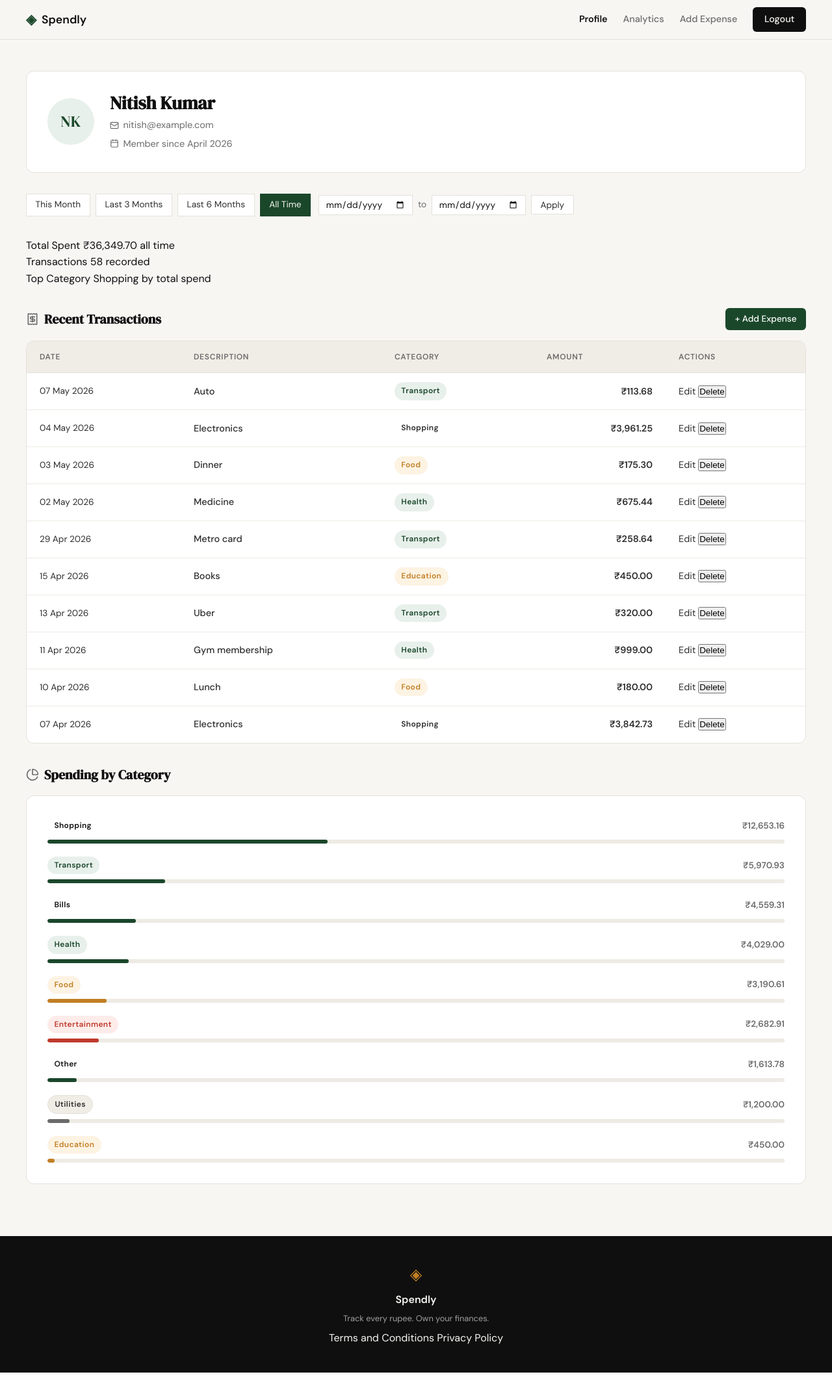
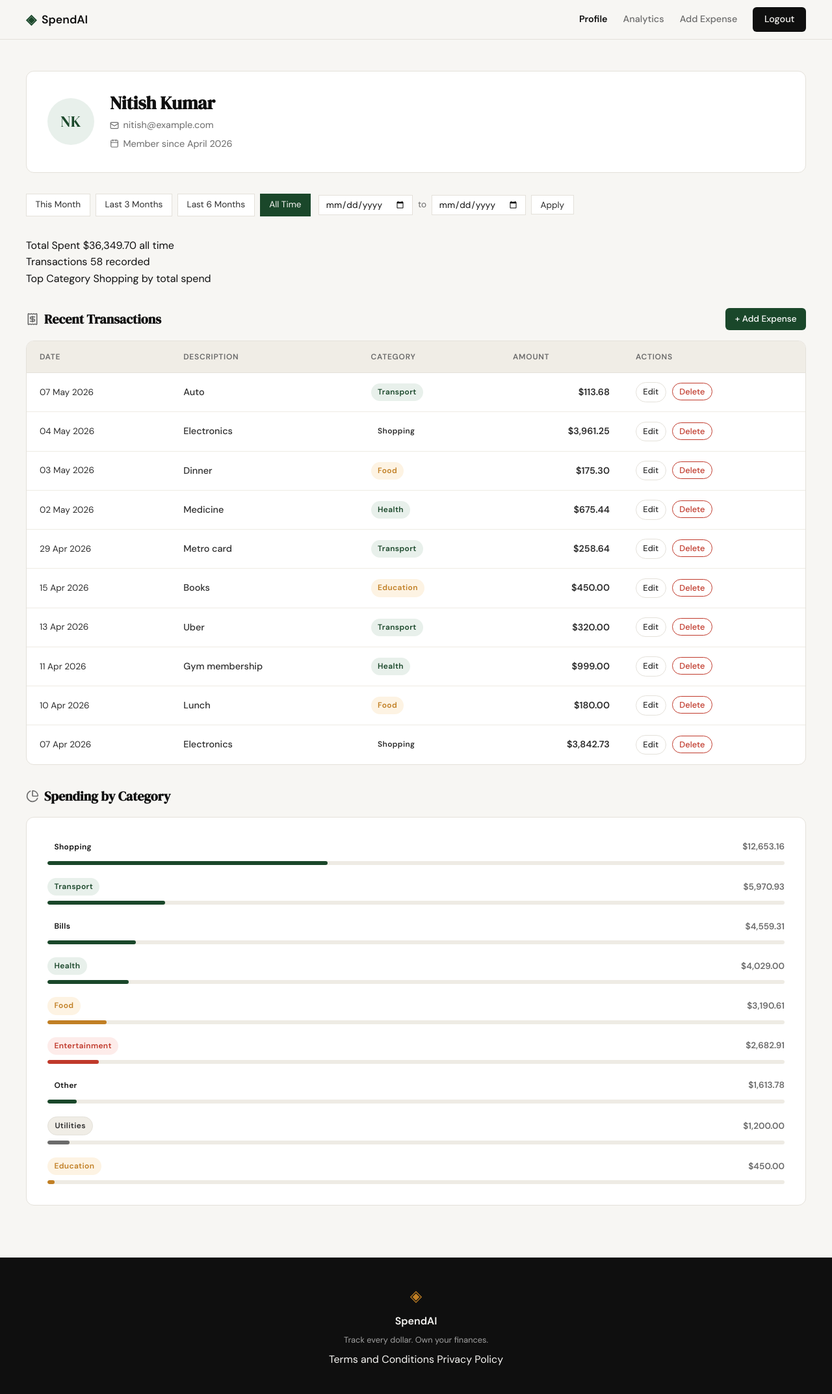
Before and after one commit to alalekozai/SpendAI, a Flask app: page /profile in a window 1280 px wide. Shown: the whole page at 65% size. Before the commit the page ends 2112 px from the top, so only its background shows below. Run offline with Flask 3, Linux system fonts and the light colour scheme; a user stored in the database is signed in; data comes from the database, SQL or seed files in the repository.

Commit message:
chore: rename app to SpendAI and switch currency to dollar

```diff
--- a/database/queries.py
+++ b/database/queries.py
@@ -34,14 +34,14 @@ def get_summary_stats(user_id, date_from=None, date_to=None):
     rows = conn.execute(sql, params).fetchall()
     conn.close()
     if not rows:
-        return {"total_spent": "₹0.00", "tx_count": 0, "top_category": "—"}
+        return {"total_spent": "$0.00", "tx_count": 0, "top_category": "—"}
     total = sum(r["amount"] for r in rows)
     cat_totals = {}
     for r in rows:
         cat_totals[r["category"]] = cat_totals.get(r["category"], 0) + r["amount"]
     top_cat = max(cat_totals, key=cat_totals.get)
     return {
-        "total_spent": f"₹{total:,.2f}",
+        "total_spent": f"${total:,.2f}",
         "tx_count": len(rows),
         "top_category": top_cat,
     }
@@ -65,7 +65,7 @@ def get_recent_transactions(user_id, limit=10, date_from=None, date_to=None):
             "date": d.strftime("%d %b %Y"),
             "description": r["title"],
             "category": r["category"],
-            "amount": f"₹{r['amount']:,.2f}",
+            "amount": f"${r['amount']:,.2f}",
         })
     return result
 
@@ -85,7 +85,7 @@ def get_category_breakdown(user_id, date_from=None, date_to=None):
     result = [
         {
             "name": r["category"],
-            "total": f"₹{r['total']:,.2f}",
+            "total": f"${r['total']:,.2f}",
             "pct": int(r["total"] / grand_total * 100),
         }
         for r in rows
--- a/static/css/profile.css
+++ b/static/css/profile.css
@@ -193,6 +193,47 @@
     display: inline;
 }
 
+.tx-edit-link {
+    display: inline-block;
+    padding: 0.25rem 0.65rem;
+    border-radius: 999px;
+    border: 1px solid var(--border);
+    background: transparent;
+    color: var(--ink-soft);
+    font-size: 0.8rem;
+    font-family: var(--font-body);
+    font-weight: 500;
+    text-decoration: none;
+    cursor: pointer;
+    transition: background 0.15s, color 0.15s, border-color 0.15s;
+    margin-right: 0.35rem;
+}
+
+.tx-edit-link:hover {
+    background: var(--paper-warm);
+    border-color: var(--ink-muted);
+    color: var(--ink);
+}
+
+.tx-delete-btn {
+    display: inline-block;
+    padding: 0.25rem 0.65rem;
+    border-radius: 999px;
+    border: 1px solid var(--danger);
+    background: transparent;
+    color: var(--danger);
+    font-size: 0.8rem;
+    font-family: var(--font-body);
+    font-weight: 500;
+    cursor: pointer;
+    transition: background 0.15s, color 0.15s;
+}
+
+.tx-delete-btn:hover {
+    background: var(--danger);
+    color: var(--paper);
+}
+
 /* ------------------------------------------------------------------ */
 /* Category badges                                                      */
 /* ------------------------------------------------------------------ */
--- a/templates/add_expense.html
+++ b/templates/add_expense.html
@@ -1,5 +1,5 @@
 {% extends "base.html" %}
-{% block title %}Add Expense — Spendly{% endblock %}
+{% block title %}Add Expense — SpendAI{% endblock %}
 
 {% block content %}
 <section class="auth-section">
@@ -12,7 +12,7 @@
         <div class="auth-card">
             <form method="POST" action="{{ url_for('add_expense') }}">
                 <div class="form-group">
-                    <label for="amount">Amount (₹)</label>
+                    <label for="amount">Amount ($)</label>
                     <input
                         type="number"
                         id="amount"
--- a/templates/analytics.html
+++ b/templates/analytics.html
@@ -1,6 +1,6 @@
 {% extends "base.html" %}
 
-{% block title %}Analytics — Spendly{% endblock %}
+{% block title %}Analytics — SpendAI{% endblock %}
 
 {% block head %}
 <link rel="stylesheet" href="{{ url_for('static', filename='css/analytics.css') }}">
--- a/templates/base.html
+++ b/templates/base.html
@@ -3,7 +3,7 @@
 <head>
     <meta charset="UTF-8">
     <meta name="viewport" content="width=device-width, initial-scale=1.0">
-    <title>{% block title %}Spendly{% endblock %}</title>
+    <title>{% block title %}SpendAI{% endblock %}</title>
     <link rel="preconnect" href="https://fonts.googleapis.com">
     <link rel="preconnect" href="https://fonts.gstatic.com" crossorigin>
     <link href="https://fonts.googleapis.com/css2?family=DM+Serif+Display:ital@0;1&family=DM+Sans:wght@300;400;500;600&display=swap" rel="stylesheet">
@@ -16,7 +16,7 @@
         <div class="nav-inner">
             <a href="{{ url_for('landing') }}" class="nav-brand">
                 <span class="brand-icon">◈</span>
-                <span class="brand-name">Spendly</span>
+                <span class="brand-name">SpendAI</span>
             </a>
             <div class="nav-links">
                 {% if session.get('user_id') %}
@@ -46,8 +46,8 @@
     <footer class="footer">
         <div class="footer-inner">
             <span class="brand-icon">◈</span>
-            <span class="footer-name">Spendly</span>
-            <p class="footer-copy">Track every rupee. Own your finances.</p>
+            <span class="footer-name">SpendAI</span>
+            <p class="footer-copy">Track every dollar. Own your finances.</p>
             <div class="footer-links">
                 <a href="/terms">Terms and Conditions</a>
                 <a href="/privacy">Privacy Policy</a>
--- a/templates/edit_expense.html
+++ b/templates/edit_expense.html
@@ -1,5 +1,5 @@
 {% extends "base.html" %}
-{% block title %}Edit Expense — Spendly{% endblock %}
+{% block title %}Edit Expense — SpendAI{% endblock %}
 
 {% block content %}
 <section class="auth-section">
@@ -26,7 +26,7 @@
                 </div>
 
                 <div class="form-group">
-                    <label for="amount">Amount (₹)</label>
+                    <label for="amount">Amount ($)</label>
                     <input
                         type="number"
                         id="amount"
--- a/templates/login.html
+++ b/templates/login.html
@@ -1,6 +1,6 @@
 {% extends "base.html" %}
 
-{% block title %}Sign in — Spendly{% endblock %}
+{% block title %}Sign in — SpendAI{% endblock %}
 
 {% block content %}
 
@@ -9,7 +9,7 @@
 
         <div class="auth-header">
             <h1 class="auth-title">Welcome back</h1>
-            <p class="auth-subtitle">Sign in to your Spendly account</p>
+            <p class="auth-subtitle">Sign in to your SpendAI account</p>
         </div>
 
         <div class="auth-card">
--- a/templates/profile.html
+++ b/templates/profile.html
@@ -1,6 +1,6 @@
 {% extends "base.html" %}
 
-{% block title %}Profile — Spendly{% endblock %}
+{% block title %}Profile — SpendAI{% endblock %}
 
 {% block head %}
 <link rel="stylesheet" href="{{ url_for('static', filename='css/profile.css') }}">
--- a/templates/register.html
+++ b/templates/register.html
@@ -1,6 +1,6 @@
 {% extends "base.html" %}
 
-{% block title %}Create account — Spendly{% endblock %}
+{% block title %}Create account — SpendAI{% endblock %}
 
 {% block content %}
 
```
Also changed, not shown: templates/landing.html (+8 -8 lines), templates/privacy.html (+4 -4 lines), templates/terms.html (+5 -5 lines).
